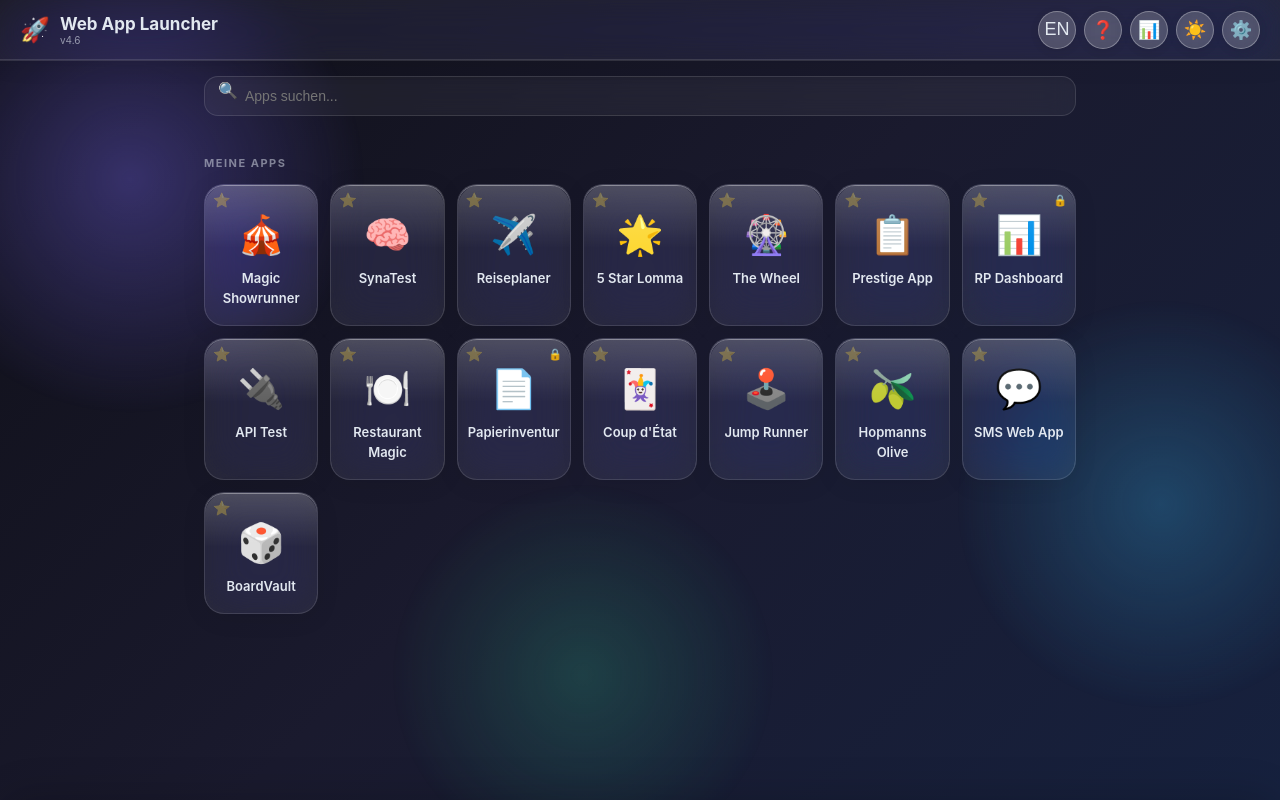
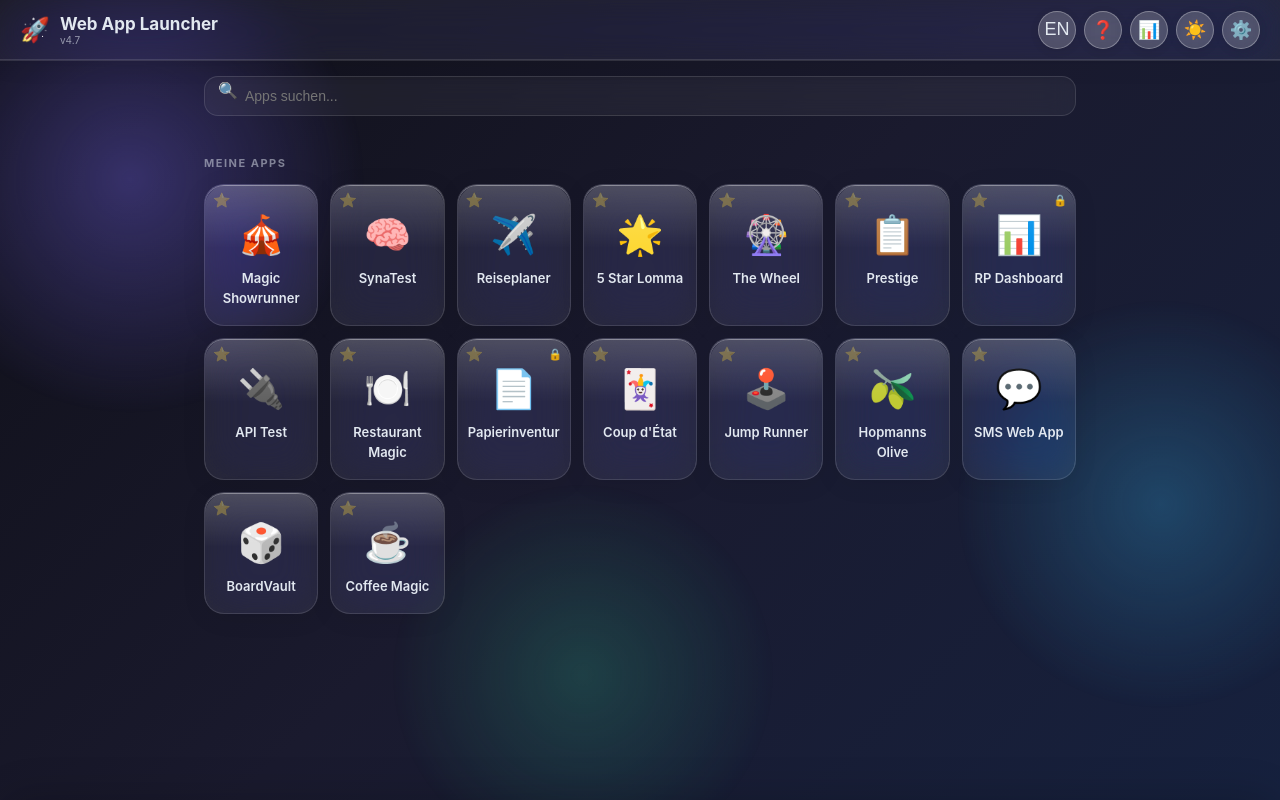
Before and after one commit to TheLomma/webappstarter, a React (Create React App) app: page / in a window 1280 px wide. Built offline with nearby package versions, Linux system fonts and the light colour scheme.

Commit message:
Update App.js
version 4.7

```diff
--- a/src/App.js
+++ b/src/App.js
@@ -24,7 +24,7 @@ const translations = {
     namePlaceholder: "My App",
     urlPlaceholder: "https://example.com",
     emojiPlaceholder: "🌐",
-    version: "v4.6",
+    version: "v4.7",
     search: "Search apps...",
     importExport: "Import / Export",
     exportBtn: "Export JSON",
@@ -133,7 +133,7 @@ const translations = {
     namePlaceholder: "Meine App",
     urlPlaceholder: "https://beispiel.de",
     emojiPlaceholder: "🌐",
-    version: "v4.6",
+    version: "v4.7",
     search: "Apps suchen...",
     importExport: "Import / Export",
     exportBtn: "JSON exportieren",
@@ -265,7 +265,7 @@ export default function App() {
     { id: 4, name: "Reiseplaner", url: "https://reiseplaner-psi.vercel.app", emoji: "✈️", fav: false },
     { id: 5, name: "5 Star Lomma", url: "https://magic.pm/5star/lomma/", emoji: "🌟", fav: false },
     { id: 6, name: "The Wheel", url: "https://thewheel.fun/login.php", emoji: "🎡", fav: false },
-    { id: 7, name: "Prestige App", url: "https://prestige-app-zeta.vercel.app/dashboard", emoji: "📋", fav: false },
+    { id: 7, name: "Prestige", url: "https://prestige-magic.com", emoji: "📋", fav: false },
     { id: 8, name: "RP Dashboard", url: "https://rpdashboard.vercel.app", emoji: "📊", fav: false },
     { id: 9, name: "API Test", url: "https://apitest-pi-seven.vercel.app", emoji: "🔌", fav: false },
     { id: 10, name: "Restaurant Magic", url: "https://restaurantmagic.vercel.app", emoji: "🍽️", fav: false },
@@ -275,6 +275,7 @@ export default function App() {
     { id: 14, name: "Hopmanns Olive", url: "https://olivespeisekarte.vercel.app", emoji: "🫒", fav: false },
     { id: 15, name: "SMS Web App", url: "https://smswebapp.vercel.app", emoji: "💬", fav: false },
     { id: 16, name: "BoardVault", url: "https://brettspielesapp.vercel.app", emoji: "🎲", fav: false },
+    { id: 17, name: "Coffee Magic", url: "https://coffeemagic.vercel.app", emoji: "☕", fav: false },
   ];
 
   const [apps, setApps] = useState(() => {
```
